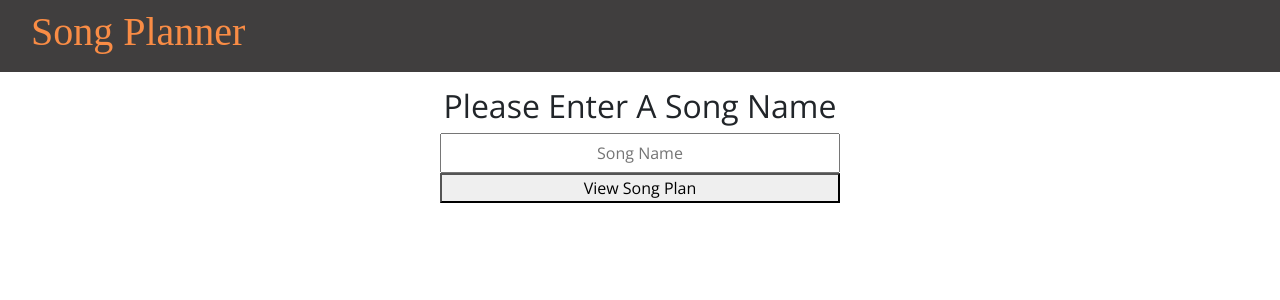
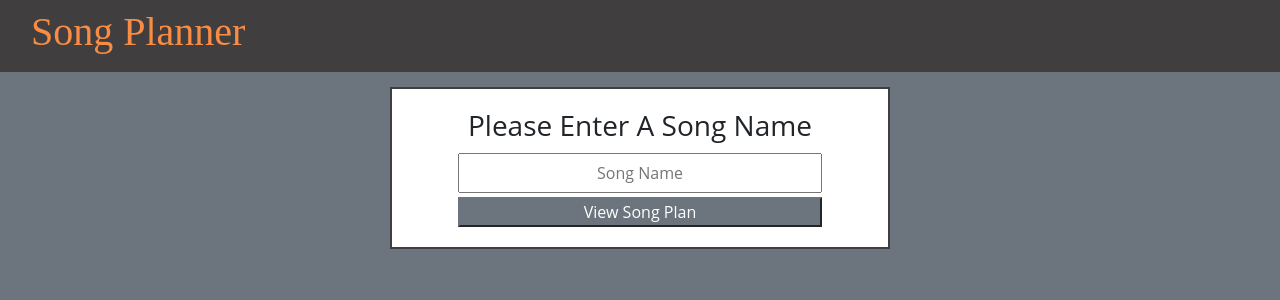
Before and after one commit to sebastianaclane/songplanner, a React (Create React App) app: page / in a window 1280 px wide. Shown: the top 300 px of the page. Built offline with nearby package versions, Linux system fonts and the light colour scheme; a web font is replaced by a local one.

Commit message:
Change color scheme and spacing for SongPicker component

```diff
--- a/src/components/SongPicker.js
+++ b/src/components/SongPicker.js
@@ -22,11 +22,11 @@ class SongPicker extends React.Component {
         return (
             <React.Fragment>
                 <Header title="Song Planner" />
-            <form className="song-picker" onSubmit={this.goToSongPlan}>
-                <h2>Please Enter A Song Name</h2>
-                <input type="text" required placeholder="Song Name" ref={this.songInput} onChange={this.removeSpaces} />
-                <button type="submit">View Song Plan</button>
-            </form>
+                <form className="song-picker" onSubmit={this.goToSongPlan}>
+                    <h3>Please Enter A Song Name</h3>
+                    <input type="text" required placeholder="Song Name" ref={this.songInput} onChange={this.removeSpaces} />
+                    <button type="submit" className="btn-secondary">View Song Plan</button>
+                </form>
             </React.Fragment>
         );
     }
--- a/src/css/style.css
+++ b/src/css/style.css
@@ -1,3 +1,8 @@
+/* Site Wide Styles */
+/************************* */
+body {
+  background-color: #6c757d;
+}
 /* Fonts */
 /************************* */
 /* Import Fondamento and Open Sans Google fonts */
@@ -28,6 +33,12 @@ header h1 a:hover {
   text-align: center;
   max-width: 500px;
   margin: 0 auto;
+  border: 2px solid #403e3e;
+  padding: 20px;
+  background-color: #FFF;
+}
+.song-picker h3 {
+  margin-bottom: 10px;
 }
 .song-picker input, .song-picker button {
   width: 80%;
@@ -36,6 +47,7 @@ header h1 a:hover {
 }
 .song-picker input {
   height: 40px;
+  margin-bottom: 4px;
 }
 .song-picker button {
   height: 30px;
```
